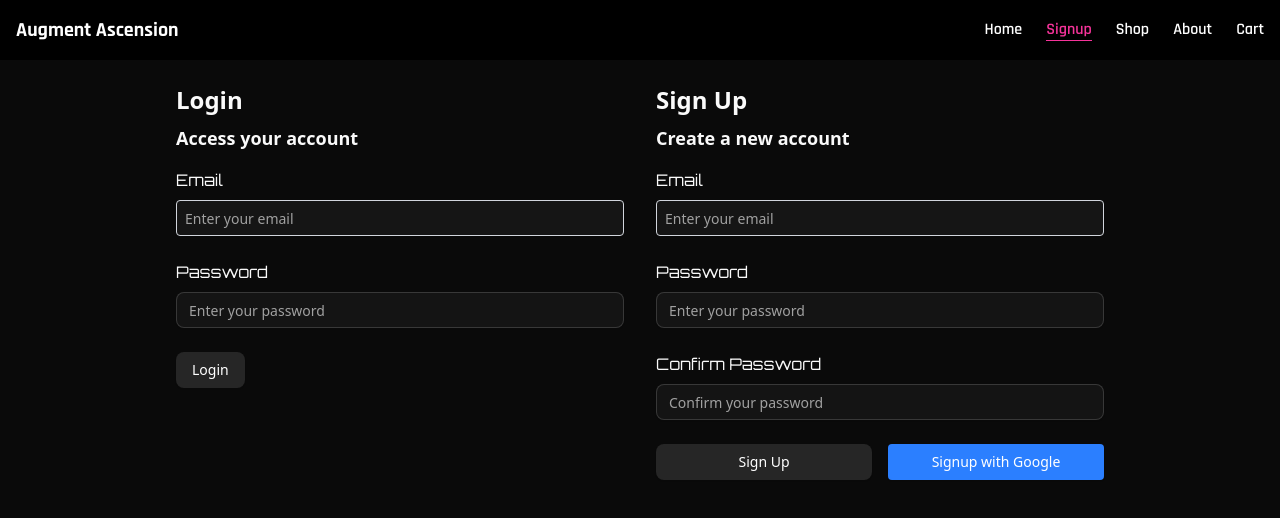
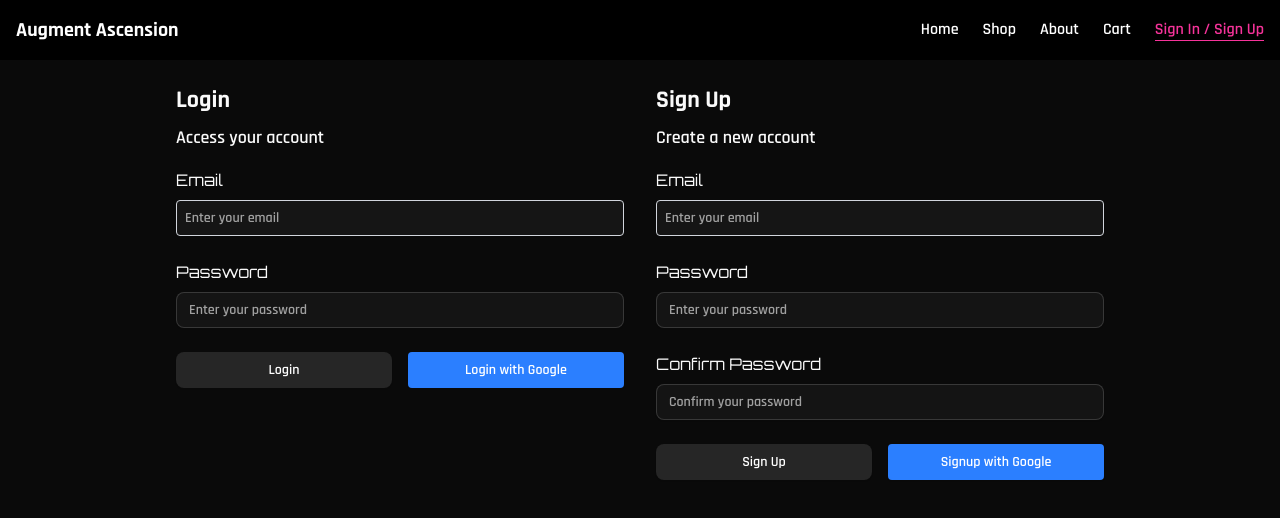
Before and after one commit to aadamsongit/Augment-Ascension, a Next.js app: page /signup in a window 1280 px wide. Shown: the top 518 px of the page. Built offline with nearby package versions, Linux system fonts and the light colour scheme; no server answers.

Commit message:
Login/Registration/Logout fully functional.

```diff
--- /dev/null
+++ b/components/Header.tsx
@@ -0,0 +1,65 @@
+"use client";
+
+import Link from "next/link";
+import { usePathname } from "next/navigation";
+// Update the import path if AuthContext is located elsewhere, for example:
+import { useAuth } from "../contexts/AuthContext";
+// Or, if the file does not exist, create it at the correct path and export useAuth.
+
+export default function Header() {
+  const pathname = usePathname();
+  const { user, logout } = useAuth();
+
+  const links = [
+  { href: "/", label: "Home" },
+  { href: "/shop", label: "Shop" },
+  { href: "/about", label: "About" },
+  { href: "/cart", label: "Cart" },
+];
+
+return (
+  <nav className="flex items-center justify-between p-4 bg-black text-white">
+    <h1 className="font-bold text-xl">Augment Ascension</h1>
+    <ul className="flex gap-6">
+      {links.map(({ href, label }) => (
+        <li key={href}>
+          <Link
+            href={href}
+            className={`hover:text-pink-400 transition ${
+              pathname === href
+                ? "text-pink-500 border-b border-pink-500"
+                : ""
+            }`}
+          >
+            {label}
+          </Link>
+        </li>
+      ))}
+
+      {!user ? (
+        <li>
+          <Link
+            href="/signup"
+            className={`hover:text-pink-400 transition ${
+              pathname === "/signup"
+                ? "text-pink-500 border-b border-pink-500"
+                : ""
+            }`}
+          >
+            Sign In / Sign Up
+          </Link>
+        </li>
+      ) : (
+        <li>
+          <button
+            onClick={logout}
+            className="hover:text-pink-400 transition"
+          >
+            Sign Out
+          </button>
+        </li>
+      )}
+    </ul>
+  </nav>
+);
+}
--- a/components/LoginForm.tsx
+++ b/components/LoginForm.tsx
@@ -7,9 +7,11 @@ import { Input } from "@/components/ui/input";
 import { Button } from "@/components/ui/button";
 import {
   auth,
-  createAuthUserWithEmailAndPassword,
-  createUserDocumentFromAuth,
+  signInWithGooglePopup,
+  signInWithEmailAndPasswordUtil,
 } from "@/utils/firebase";
+import { AuthError } from "firebase/auth";
+import { useAuth } from "../contexts/AuthContext";
 
 export default function LoginForm() {
   const {
@@ -20,23 +22,23 @@ export default function LoginForm() {
     resolver: zodResolver(loginSchema),
   });
 
+  const { login } = useAuth();
+
   const onSubmit = async (data: LoginFormData) => {
-    console.log("onSubmit fired", data);
     try {
-      const user = await createAuthUserWithEmailAndPassword(
-        auth,
-        data.email,
-        data.password
-      );
-      if (user) {
-        console.log("User created:", user);
-      } else {
-        console.log("No user returned from createAuthUserWithEmailAndPassword");
-      }
-      // Optional: create user document
-      await createUserDocumentFromAuth(user);
+      await login(data.email, data.password);
+    } catch (err) {
+      console.error(err);
+    }
+  };
+
+
+  const handleSubmitGoogle = async () => {
+    try {
+      const response = await signInWithGooglePopup();
+      console.log("User logged in with Google:", response);
     } catch (error) {
-      console.error("Signup error:", error);
+      console.error("Google login error:", error);
     }
   };
 
@@ -88,7 +90,18 @@ export default function LoginForm() {
             <p className="text-red-500">{errors.password.message}</p>
           )}
         </div>
-        <Button type="submit">Login</Button>
+        <div className="flex flex-row gap-4 mt-4">
+          <Button className="flex-1 w-full" type="submit">
+            Login
+          </Button>
+          <Button
+            type="button"
+            onClick={handleSubmitGoogle}
+            className="flex-1 py-2 bg-blue-500 text-white rounded hover:bg-blue-600 transition"
+          >
+            Login with Google
+          </Button>
+        </div>
       </form>
     </div>
   );
--- a/components/SignupForm.tsx
+++ b/components/SignupForm.tsx
@@ -15,8 +15,11 @@ import {
   signInWithGooglePopup,
 } from "@/utils/firebase";
 import { Button } from "@/components/ui/button";
+import { useAuth } from "../contexts/AuthContext";
 
 export default function SignupForm() {
+  const { user, loading, logout } = useAuth();
+
   const {
     register,
     handleSubmit,
@@ -26,30 +29,14 @@ export default function SignupForm() {
     resolver: zodResolver(signUpSchema),
   });
 
+  const { signup } = useAuth();
+
   const onSubmit = async (data: SignupFormData) => {
     try {
-      const user = await createAuthUserWithEmailAndPassword(
-        auth,
-        data.email,
-        data.password
-      );
-      console.log("User created:", user);
-
-      // Optional: create Firestore user doc
-      await createUserDocumentFromAuth(user); // Removed displayName
+      await signup(data.email, data.password);
       reset();
-    } catch (error) {
-      if ((error as { code?: string }).code === "auth/email-already-in-use") {
-        alert("Cannot create user, email already in use");
-      }
-      if ((error as { code?: string }).code === "auth/weak-password") {
-        alert("Password should be at least 8 characters");
-      }
-      if ((error as { code?: string }).code === "auth/invalid-email") {
-        alert("Email is invalid");
-      } else {
-        console.error("Signup failed:", error);
-      }
+    } catch (err) {
+      console.error(err);
     }
   };
 
--- a/contexts/AuthContext.tsx
+++ b/contexts/AuthContext.tsx
@@ -1,9 +1,52 @@
-import { createContext } from "react";
+"use client";
 
-export const AuthContext = createContext({});
+import { createContext, useContext, useEffect, useState } from "react";
+import { auth } from "@/utils/firebase";
+import { onAuthStateChanged, signOut } from "firebase/auth";
+import {
+  createAuthUserWithEmailAndPassword,
+  createUserDocumentFromAuth,
+} from "@/utils/firebase";
+import { signInWithEmailAndPasswordUtil } from "@/utils/firebase";
+import { User } from "firebase/auth";
+
+const AuthContext = createContext<any>(null);
 
 export const AuthProvider = ({ children }: { children: React.ReactNode }) => {
-  const auth = {}; // Placeholder for actual auth logic (e.g., Firebase auth)
+  const [user, setUser] = useState<User | null>(null);
+  const [loading, setLoading] = useState(true);
 
-  return <AuthContext.Provider value={auth}>{children}</AuthContext.Provider>;
+  useEffect(() => {
+    const unsubscribe = onAuthStateChanged(auth, (currentUser) => {
+      setUser(currentUser);
+      setLoading(false);
+    });
+    return unsubscribe;
+  }, []);
+
+  const logout = () => signOut(auth);
+
+  const signup = async (email: string, password: string) => {
+    const user = await createAuthUserWithEmailAndPassword(
+      auth,
+      email,
+      password
+    );
+    await createUserDocumentFromAuth(user);
+    setUser(user); // update context state
+  };
+
+  const login = async (email: string, password: string) => {
+    const user = await signInWithEmailAndPasswordUtil(auth, email, password);
+    setUser(user); // update context state
+  };
+
+  return (
+    <AuthContext.Provider value={{ user, loading, logout, signup, login }}>
+      {children}
+    </AuthContext.Provider>
+  );
 };
+
+// 🔑 This is the hook to use everywhere
+export const useAuth = () => useContext(AuthContext);
--- a/src/app/layout.tsx
+++ b/src/app/layout.tsx
@@ -1,8 +1,9 @@
 "use client";
 
-import Link from "next/link";
-import { usePathname } from "next/navigation";
 import { ReactNode } from "react";
+import { AuthProvider } from "../../contexts/AuthContext";
+// Update the import path if Header is located elsewhere, for example:
+import Header from "../../components/Header";
 import "./globals.css";
 import { Rajdhani } from "next/font/google";
 
@@ -17,8 +18,6 @@ interface RootLayoutProps {
 }
 
 export default function RootLayout({ children }: RootLayoutProps) {
-  const pathname = usePathname();
-
   return (
     <html lang="en" className="dark">
       <head>
@@ -30,35 +29,13 @@ export default function RootLayout({ children }: RootLayoutProps) {
           href="https://fonts.googleapis.com/css2?family=Orbitron:wght@400;700&display=swap"
           rel="stylesheet"
         />
-        <style>{`nav, nav h1, nav ul, nav li, nav a { font-family: 'Rajdhani', sans-serif; }`}</style>
+        <style>{`body, nav, nav h1, nav ul, nav li, nav a { font-family: 'Rajdhani', sans-serif; }`}</style>
       </head>
       <body>
-        <nav className="flex items-center justify-between p-4 bg-black text-white">
-          <h1 className="font-bold text-xl">Augment Ascension</h1>
-          <ul className="flex gap-6">
-            {[
-              { href: "/", label: "Home" },
-              { href: "/signup", label: "Signup" },
-              { href: "/shop", label: "Shop" },
-              { href: "/about", label: "About" },
-              { href: "/cart", label: "Cart" },
-            ].map(({ href, label }) => (
-              <li key={href}>
-                <Link
-                  href={href}
-                  className={`hover:text-pink-400 transition ${
-                    pathname === href
-                      ? "text-pink-500 border-b border-pink-500"
-                      : ""
-                  }`}
-                >
-                  {label}
-                </Link>
-              </li>
-            ))}
-          </ul>
-        </nav>
-        {children}
+        <AuthProvider>
+          <Header />
+          {children}
+        </AuthProvider>
       </body>
     </html>
   );
--- a/src/app/signup/page.tsx
+++ b/src/app/signup/page.tsx
@@ -3,7 +3,6 @@
 import "../globals.css";
 import LoginForm from "../../../components/LoginForm";
 import SignupForm from "../../../components/SignupForm";
-import { Button } from "@/components/ui/button";
 
 export default function Signup() {
   return (
--- a/src/utils/firebase.ts
+++ b/src/utils/firebase.ts
@@ -1,6 +1,6 @@
 // Import the functions you need from the SDKs you need
 import { initializeApp } from "firebase/app";
-import { getAuth, signInWithPopup, GoogleAuthProvider, createUserWithEmailAndPassword, User } from 'firebase/auth';
+import { getAuth, signInWithPopup, GoogleAuthProvider, createUserWithEmailAndPassword, signInWithEmailAndPassword, User } from 'firebase/auth';
 import { getFirestore, doc, getDoc, setDoc } from 'firebase/firestore';
 // TODO: Add SDKs for Firebase products that you want to use
 // https://firebase.google.com/docs/web/setup#available-libraries
@@ -68,3 +68,14 @@ export const createAuthUserWithEmailAndPassword = async (auth: Auth, email: stri
     throw error;
   }
 };
+
+// Sign in an existing user with email and password
+export const signInWithEmailAndPasswordUtil = async (auth: Auth, email: string, password: string) => {
+  try {
+    const userCredential = await signInWithEmailAndPassword(auth, email, password);
+    return userCredential.user;
+  } catch (error) {
+    console.error('Error signing in with email and password', error);
+    throw error;
+  }
+};
```
